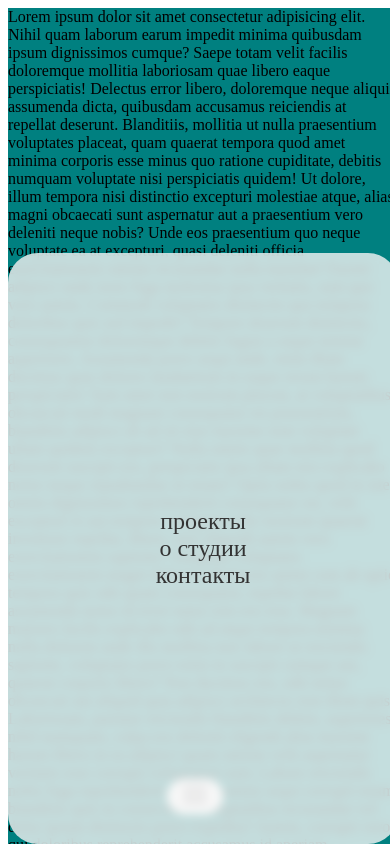
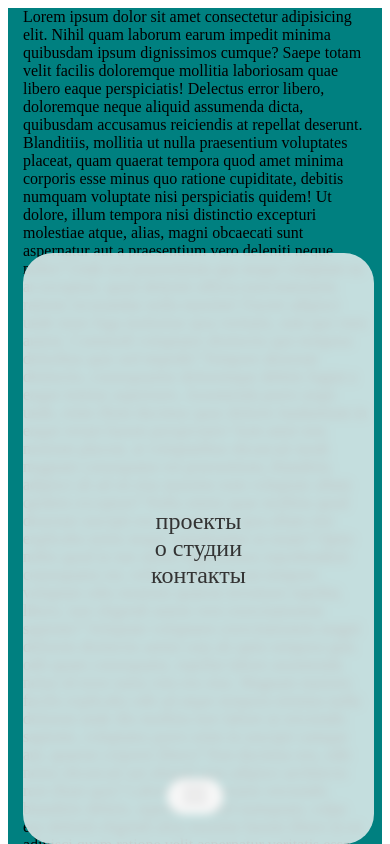
Before and after one commit to Natalia-Orlova/mobileMenu, a plain HTML site: page index.html in a window 390 px wide. Both pictures are taken after a click on the button 195 px from the left and 796 px from the top of the page. Shown: the top 844 px of the page. Drawn offline with Linux system fonts and the light colour scheme.

Commit message:
test img

```diff
--- a/index.html
+++ b/index.html
@@ -4,6 +4,7 @@
 <head>
     <meta charset="UTF-8">
     <meta name="viewport" content="width=device-width, initial-scale=1.0">
+    <meta property="og:image" content="test.jpg">
     <title>Document</title>
     <style>
 
@@ -15,9 +16,10 @@
         }
 
         .container {
+            padding-left: 4%;
+            padding-right: 4%;
             background-color: teal;
-            /* width: 400px;
-            height: 800px; */
+            max-width: 100%;
             margin: 0 auto;
             overflow: hidden;
             overflow-y: scroll;
@@ -50,7 +52,8 @@
             position: fixed;
             /* left: -100%; */
             bottom: 0;
-            width: 100%;
+            width: 90%;
+            margin: 0 auto;
             height: 0px;
             visibility: hidden;
             background-color: rgba(245, 245, 245, 0.8);
@@ -66,12 +69,6 @@
             visibility: visible;
         }
 
-        @media screen and (min-width: 320px) and (max-width:767px) {
-            .container {
-                width: 100vw;
-                height: 100vh;
-            }
-        }
     </style>
 </head>
 
```
Also changed, not shown: 1 other file.
